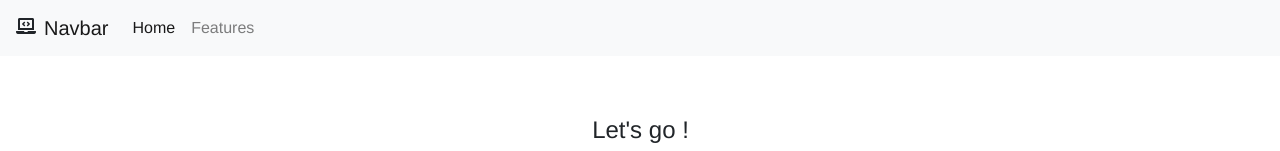
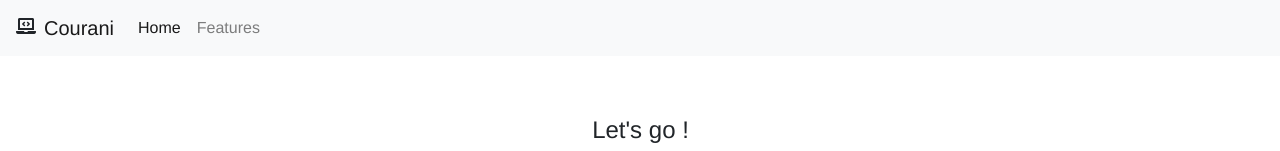
Before and after one commit to Phamconghai1999/docker_courani, a Vue app: page / in a window 1280 px wide. Shown: the top 151 px of the page. Built offline with nearby package versions, Linux system fonts and the light colour scheme; some icons are missing.

Commit message:
fix navbar, create-course button position

```diff
--- a/src/components/Body.vue
+++ b/src/components/Body.vue
@@ -72,7 +72,9 @@ export default {
     align-items: center;
   }
   .col-create-course button {
-    position: fixed;
+    position: -webkit-sticky;
+    position: sticky;
+    top: 0;
     display: block;
     left: 10px;
     font-size: 8px;
--- a/src/components/Navbar.vue
+++ b/src/components/Navbar.vue
@@ -2,7 +2,7 @@
   <div class="">
     <nav class="navbar navbar-expand-sm navbar-light bg-light">
       <i class="fas fa-laptop-code mr-2 mb-1"></i>
-      <a class="navbar-brand" href="#">Navbar</a>
+      <a class="navbar-brand" href="#">Courani</a>
       <button
         class="navbar-toggler"
         type="button"
```
